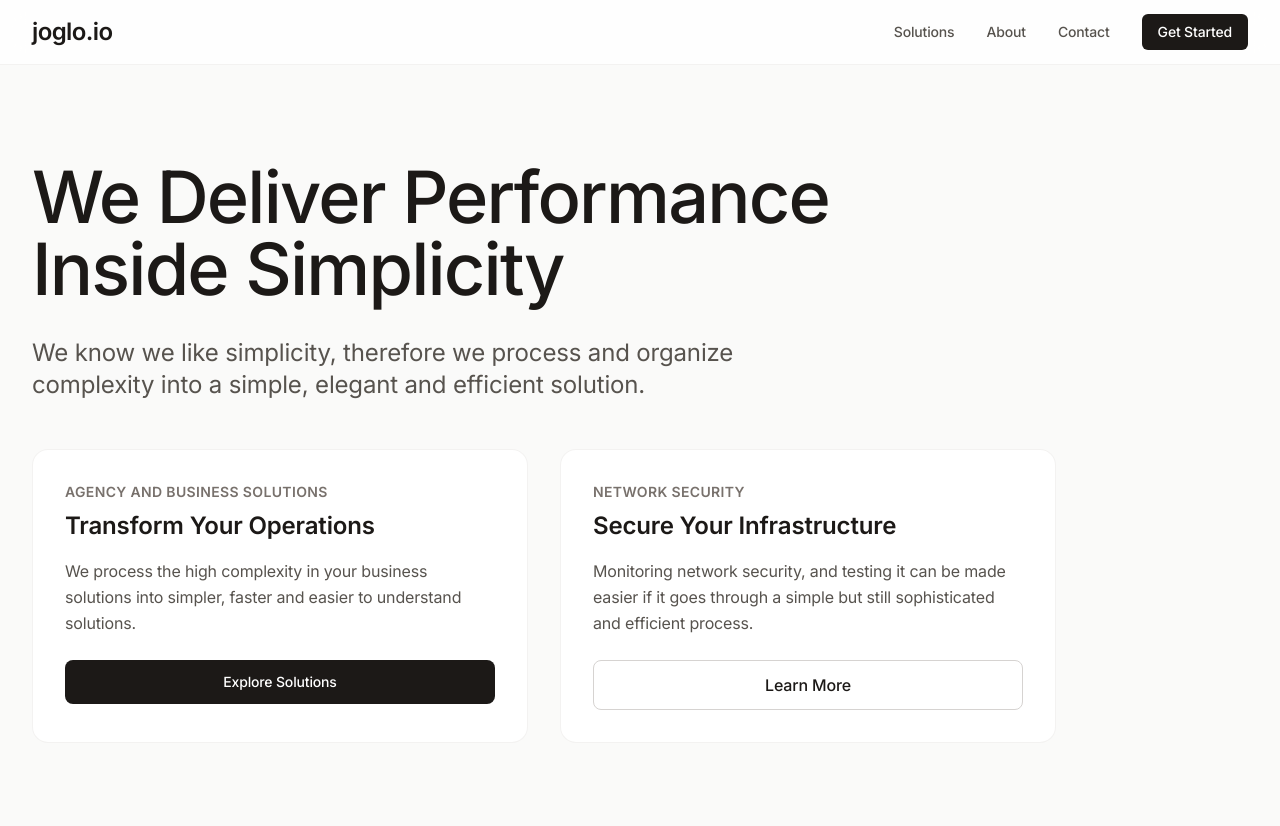
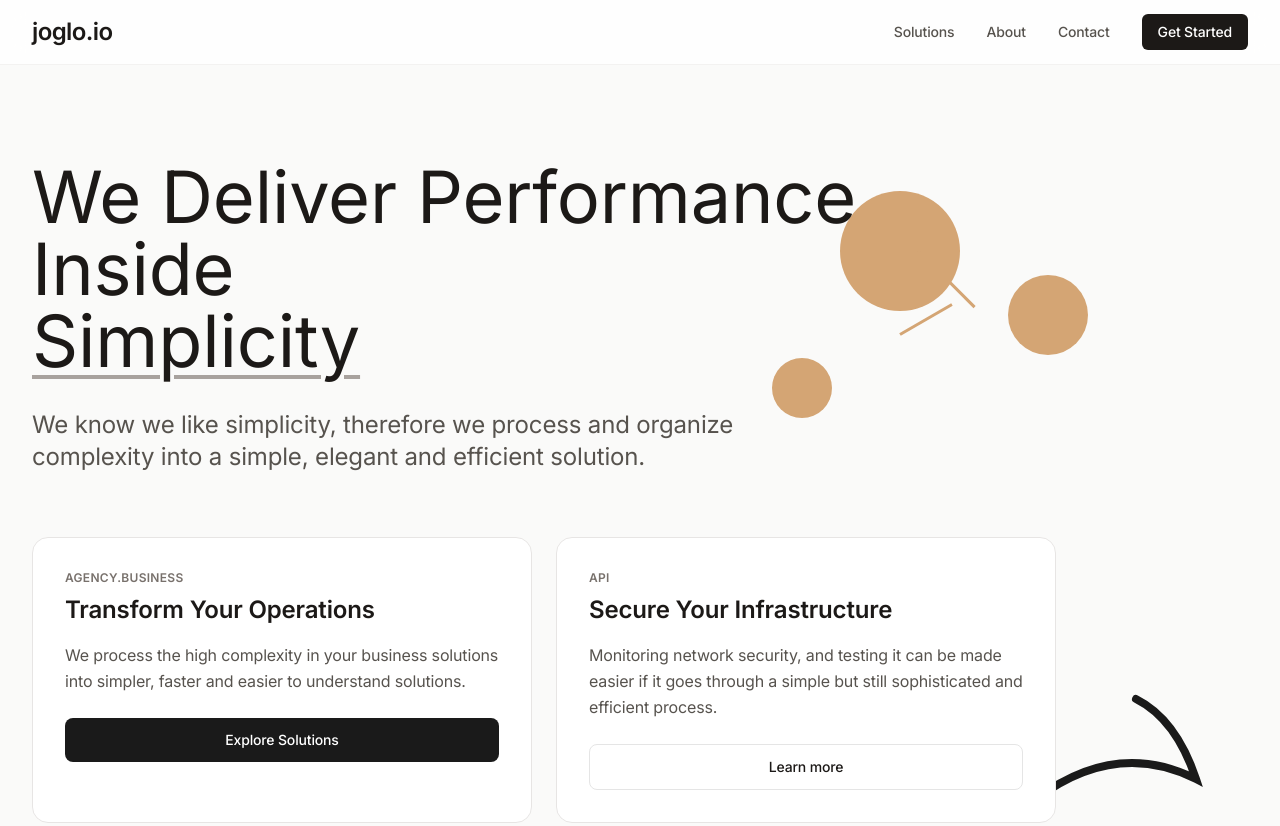
Before and after one commit to alegarsio/Joglo-Io, a website: page public/index.html in a window 1280 px wide. Shown: the top 826 px of the page. Drawn offline with nearby package versions, Linux system fonts and the light colour scheme.

Commit message:
update styling

```diff
--- a/public/index.html
+++ b/public/index.html
@@ -15,6 +15,162 @@
         .hover-lift { transition: transform 0.2s ease, box-shadow 0.2s ease; }
         .hover-lift:hover { transform: translateY(-2px); box-shadow: 0 8px 25px rgba(0,0,0,0.08); }
         .card-minimal { background: rgba(255,255,255,0.7); backdrop-filter: blur(10px); }
+    </style>
+    <style>
+        @import url('https://fonts.googleapis.com/css2?family=Inter:wght@300;400;500;600;700&display=swap');
+
+        * {
+            font-family: 'Inter', sans-serif;
+        }
+
+        /* Clean Animations */
+        @keyframes fade-in-up {
+            0% {
+                opacity: 0;
+                transform: translateY(20px);
+            }
+            100% {
+                opacity: 1;
+                transform: translateY(0);
+            }
+        }
+
+        @keyframes fade-in {
+            0% {
+                opacity: 0;
+            }
+            100% {
+                opacity: 1;
+            }
+        }
+
+        .animate-fade-in-up {
+            animation: fade-in-up 0.8s cubic-bezier(0.25, 0.46, 0.45, 0.94) forwards;
+        }
+
+        .animate-fade-in {
+            animation: fade-in 0.6s ease-out forwards;
+        }
+
+        /* Clean hover effects */
+        .card-hover {
+            transition: all 0.2s ease-in-out;
+        }
+
+        .card-hover:hover {
+            transform: translateY(-2px);
+            box-shadow: 0 4px 12px rgba(0, 0, 0, 0.08);
+        }
+
+        /* Button styles */
+        .btn-primary {
+            background: #1a1a1a;
+            transition: all 0.2s ease-in-out;
+        }
+
+        .btn-primary:hover {
+            background: #333;
+        }
+
+        .btn-secondary {
+            border: 1px solid #e5e5e5;
+            transition: all 0.2s ease-in-out;
+        }
+
+        .btn-secondary:hover {
+            border-color: #d4d4d4;
+            background: #fafafa;
+        }
+
+        .abstract-shape {
+            position: absolute;
+            border-radius: 50%;
+        }
+
+        .shape-1 {
+            width: 120px;
+            height: 120px;
+            background: #d4a574;
+            top: 15%;
+            right: 25%;
+        }
+
+        .shape-2 {
+            width: 80px;
+            height: 80px;
+            background: #d4a574;
+            top: 25%;
+            right: 15%;
+        }
+
+        .shape-3 {
+            width: 60px;
+            height: 60px;
+            background: #d4a574;
+            top: 35%;
+            right: 35%;
+        }
+
+        .shape-4 {
+            width: 100px;
+            height: 100px;
+            background: #000000;
+            bottom: 25%;
+            right: 20%;
+        }
+
+        .shape-5 {
+            width: 70px;
+            height: 70px;
+            background: #d4a574;
+            bottom: 15%;
+            right: 30%;
+        }
+
+        /* Connecting lines */
+        .line {
+            position: absolute;
+            background: #d4a574;
+            transform-origin: left center;
+        }
+
+        .line-1 {
+            width: 80px;
+            height: 3px;
+            top: 22%;
+            right: 22%;
+            transform: rotate(45deg);
+        }
+
+        .line-2 {
+            width: 60px;
+            height: 3px;
+            top: 32%;
+            right: 25%;
+            transform: rotate(-30deg);
+        }
+
+        .line-3 {
+            width: 70px;
+            height: 3px;
+            bottom: 22%;
+            right: 25%;
+            transform: rotate(120deg);
+        }
+
+        /* Abstract curved line */
+        .curved-line {
+            position: absolute;
+            bottom: 10%;
+            right: 5%;
+            width: 200px;
+            height: 200px;
+        }
+
+        .curved-line svg {
+            width: 100%;
+            height: 100%;
+        }
     </style>
 </head>
 <body class="bg-stone-50 text-stone-900 antialiased">
@@ -39,61 +195,72 @@
         </div>
     </header>
 
-    <!-- Hero Section -->
-    <section class="bg-stone-50 pt-24 pb-32">
-        <div class="max-w-7xl mx-auto px-6 lg:px-8">
+    <section class="min-h-screen pt-24 pb-20 relative overflow-hidden">
+        <!-- Abstract Illustration -->
+        <div class="absolute inset-0 pointer-events-none">
+            <!-- Network nodes -->
+            <div class="shape-1 abstract-shape opacity-0 animate-fade-in [animation-delay:0.8s]"></div>
+            <div class="shape-2 abstract-shape opacity-0 animate-fade-in [animation-delay:1s]"></div>
+            <div class="shape-3 abstract-shape opacity-0 animate-fade-in [animation-delay:1.2s]"></div>
+            <div class="shape-4 abstract-shape opacity-0 animate-fade-in [animation-delay:1.4s]"></div>
+            <div class="shape-5 abstract-shape opacity-0 animate-fade-in [animation-delay:1.6s]"></div>
+
+            <!-- Connecting lines -->
+            <div class="line line-1 opacity-0 animate-fade-in [animation-delay:1.8s]"></div>
+            <div class="line line-2 opacity-0 animate-fade-in [animation-delay:2s]"></div>
+            <div class="line line-3 opacity-0 animate-fade-in [animation-delay:2.2s]"></div>
+
+            <!-- Curved abstract line -->
+            <div class="curved-line opacity-0 animate-fade-in [animation-delay:2.4s]">
+                <svg viewBox="0 0 200 200" fill="none">
+                    <path d="M20 180 Q 100 120 180 160 Q 160 100 120 80" stroke="#1a1a1a" stroke-width="8" stroke-linecap="round" fill="none"/>
+                </svg>
+            </div>
+        </div>
+
+        <div class="max-w-7xl mx-auto px-6 lg:px-8 relative z-10">
             <div class="max-w-4xl">
-                <h1 class="text-5xl lg:text-7xl font-medium tracking-tight text-stone-900 mb-8 text-balance leading-tight opacity-0 translate-y-8 animate-fade-in-up [animation-delay:.1s]">
+                <h1 class="text-5xl lg:text-7xl font-normal text-stone-900 mb-8 leading-tight opacity-0 translate-y-8 animate-fade-in-up [animation-delay:.1s]">
                     We Deliver Performance Inside
-                    <span class="underline decoration-stone-300 decoration-4 underline-offset-8"></span>
-                    Simplicity
+                    <br class="hidden sm:block">
+                    <span class="underline decoration-stone-400 decoration-4 underline-offset-8">Simplicity</span>
                 </h1>
-                <p class="text-xl lg:text-2xl text-stone-600 mb-12 max-w-3xl leading-relaxed opacity-0 translate-y-8 animate-fade-in-up [animation-delay:.3s]">
+                <p class="text-xl lg:text-2xl text-stone-600 mb-16 max-w-3xl leading-relaxed opacity-0 translate-y-8 animate-fade-in-up [animation-delay:.3s]">
                     We know we like simplicity, therefore we process and organize complexity into a simple, elegant and efficient solution.
                 </p>
-                <style>
-                @keyframes fade-in-up {
-                  0% { opacity: 0; transform: translateY(32px);}
-                  100% { opacity: 1; transform: translateY(0);}
-                }
-                .animate-fade-in-up {
-                  animation: fade-in-up 1s cubic-bezier(.4,0,.2,1) forwards;
-                }
-                </style>
             </div>
 
-            <div class="grid lg:grid-cols-2 gap-8 max-w-5xl">
+            <div class="grid lg:grid-cols-2 gap-6 max-w-5xl">
                 <!-- Business Solutions Card -->
-                <div class="bg-white rounded-2xl p-8 hover-lift border border-stone-200/50 opacity-0 translate-y-8 animate-fade-in-up [animation-delay:.4s]">
+                <div class="bg-white rounded-2xl p-8 card-hover border border-stone-200 opacity-0 translate-y-8 animate-fade-in-up [animation-delay:.4s]">
                     <div class="mb-6">
-                        <h3 class="text-sm font-semibold text-stone-500 uppercase tracking-wide mb-2">Agency and Business Solutions</h3>
+                        <h3 class="text-xs font-semibold text-stone-500 uppercase tracking-wide mb-2">AGENCY.BUSINESS</h3>
                         <h2 class="text-2xl font-semibold text-stone-900 mb-4">Transform Your Operations</h2>
-                        <p class="text-stone-600 leading-relaxed">
+                        <p class="text-stone-600 leading-relaxed text-base">
                             We process the high complexity in your business solutions into simpler, faster and easier to understand solutions.
                         </p>
                     </div>
-                    <a href="/agency" class="bg-stone-900 text-white px-6 py-3 rounded-lg text-sm font-medium hover:bg-stone-800 transition-colors w-full inline-block text-center">
+                    <a href="/agency" class="btn-primary text-white px-6 py-3 rounded-lg text-sm font-medium w-full block text-center">
                         Explore Solutions
                     </a>
                 </div>
 
                 <!-- Security Solutions Card -->
-                <div class="bg-white rounded-2xl p-8 hover-lift border border-stone-200/50 opacity-0 translate-y-8 animate-fade-in-up [animation-delay:.6s]">
+                <div class="bg-white rounded-2xl p-8 card-hover border border-stone-200 opacity-0 translate-y-8 animate-fade-in-up [animation-delay:.6s]">
                     <div class="mb-6">
-                        <h3 class="text-sm font-semibold text-stone-500 uppercase tracking-wide mb-2">Network Security</h3>
+                        <h3 class="text-xs font-semibold text-stone-500 uppercase tracking-wide mb-2">API</h3>
                         <h2 class="text-2xl font-semibold text-stone-900 mb-4">Secure Your Infrastructure</h2>
-                        <p class="text-stone-600 leading-relaxed">
+                        <p class="text-stone-600 leading-relaxed text-base">
                             Monitoring network security, and testing it can be made easier if it goes through a simple but still sophisticated and efficient process.
                         </p>
                     </div>
-                    <a href="/security" class="border border-stone-300 text-stone-900 px-6 py-3 rounded-lg text-small font-medium hover:bg-stone-50 transition-colors w-full inline-block text-center">
-                        Learn More
+                    <a href="/security" class="btn-secondary text-stone-900 px-6 py-3 rounded-lg text-sm font-medium w-full block text-center">
+                        Learn more
                     </a>
                 </div>
             </div>
         </div>
     </section>
-
     <!-- Solutions Detail Section -->
     <section id="solutions" class="bg-stone-100/50 py-32">
         <div class="max-w-7xl mx-auto px-6 lg:px-8">
```
